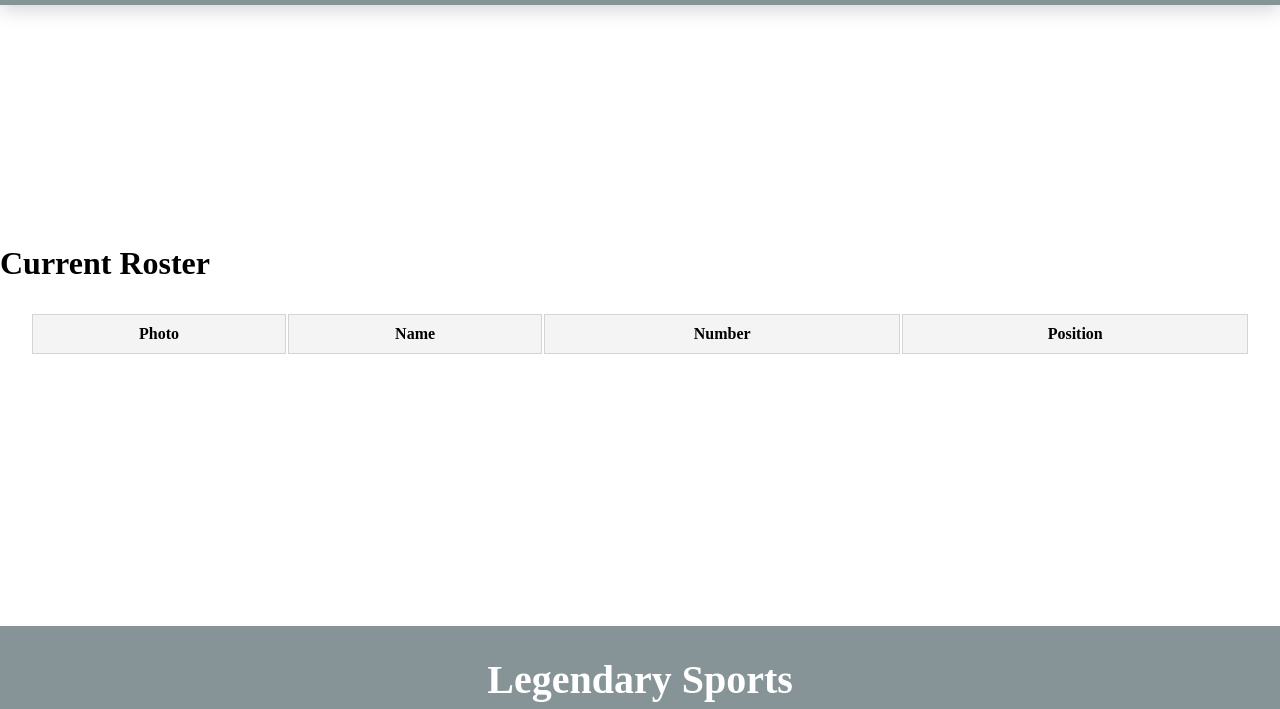
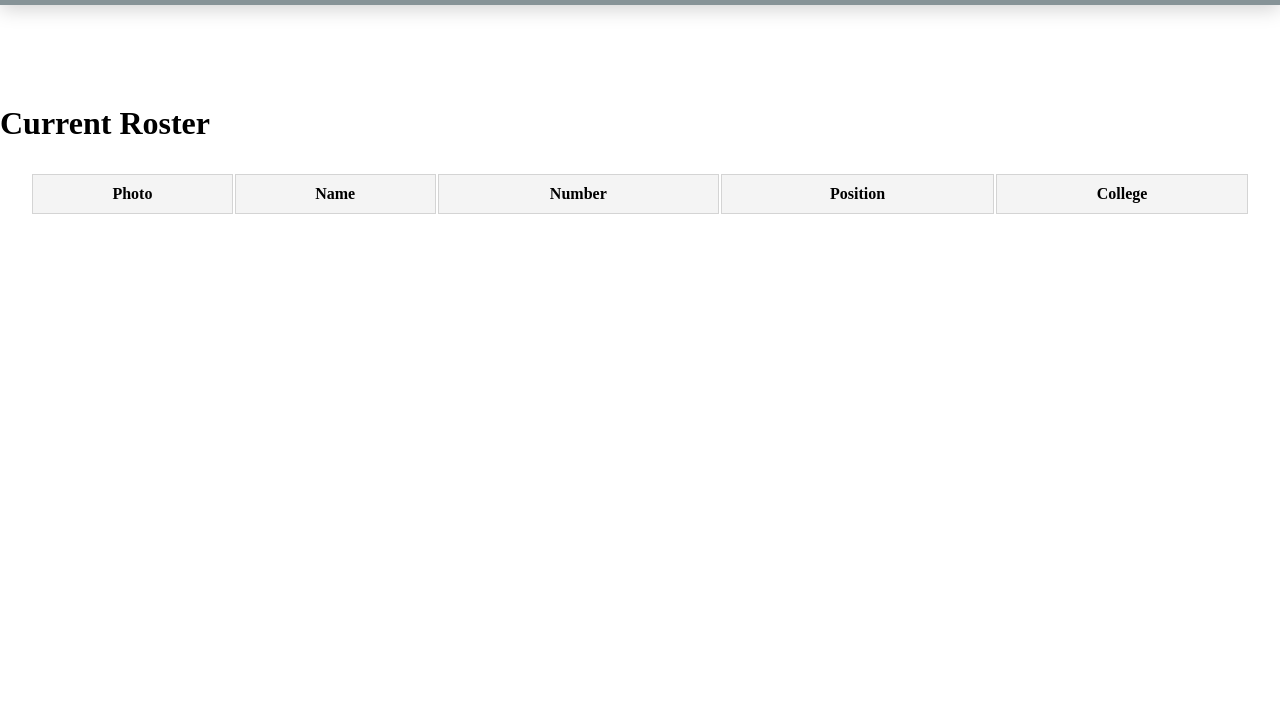
Before and after one commit to Shanehortonm/Legendary-Sports, a website: page pages/present.html in a window 1280 px wide. Shown: the part 91-800 px from the top of the page. Drawn offline with Linux system fonts and the light colour scheme; no server answers.

Commit message:
changes to nav bar and table header

```diff
--- a/CSS/present.css
+++ b/CSS/present.css
@@ -4,8 +4,11 @@
 	box-sizing: border-box;
 }
 
-.dummy-space {
-	height: 30vh;
+
+.table-container {
+	height: 1000px;
+	padding-top: 100px;
+	overflow: scroll;
 }
 
 table{
@@ -34,3 +37,13 @@
 	text-align: center;
 	background-color: #fff;
 }
+
+.small-screen-hide {
+	display: none;
+}
+
+@media (min-width: 500px) {
+	.small-screen-hide {
+		display: table-cell;
+	}
+}
--- a/js/api.js
+++ b/js/api.js
@@ -1,21 +1,3 @@
-// fetch('https://api.sportsdata.io/v3/nfl/scores/json/NewsByTeam/DAL?key=6f9e2dbbd2364930824754d2dcb5228f')
-
-// .then((response) => {
-//     return response.json()
-//  })
-//  .then((data) => {
-//     console.log(data)
-//  })
-
-//  fetch('https://api.sportsdata.io/v3/nfl/scores/json/Players/DAL?key=6f9e2dbbd2364930824754d2dcb5228f')
-
-// .then((response) => {
-//     return response.json()
-//  })
-//  .then((data) => {
-//     console.log(data)
-//  })
-
 
 // function fetchTeamData(){
 //    fetch('https://api.sportsdata.io/v3/nfl/scores/json/NewsByTeam/DAL?key=6f9e2dbbd2364930824754d2dcb5228f')
@@ -52,6 +34,7 @@
       <td>${values.Name}</td>
       <td>${values.Number}</td>
       <td>${values.Position}</td>
+      <td class='small-screen-hide'>${values.College}</td>
     </tr>`
     })
     document.getElementById('tableBody').innerHTML = tableData
--- a/pages/present.html
+++ b/pages/present.html
@@ -26,8 +26,8 @@
       </ul>
     </nav>
     <!-- MAIN START -->
-    <div class="dummy-space"></div>
-    <div class="table">
+
+    <div class="table-container">
       <h1>Current Roster</h1>
       <table>
         <thead>
@@ -36,6 +36,7 @@
             <th>Name</th>
             <th>Number</th>
             <th>Position</th>
+            <th class="small-screen-hide">College</th>
           </tr>
         </thead>
         <tbody id="tableBody"></tbody>
```
Also changed, not shown: js/chart.js (+0 -27 lines), js/main.js (line endings or trailing spaces).
